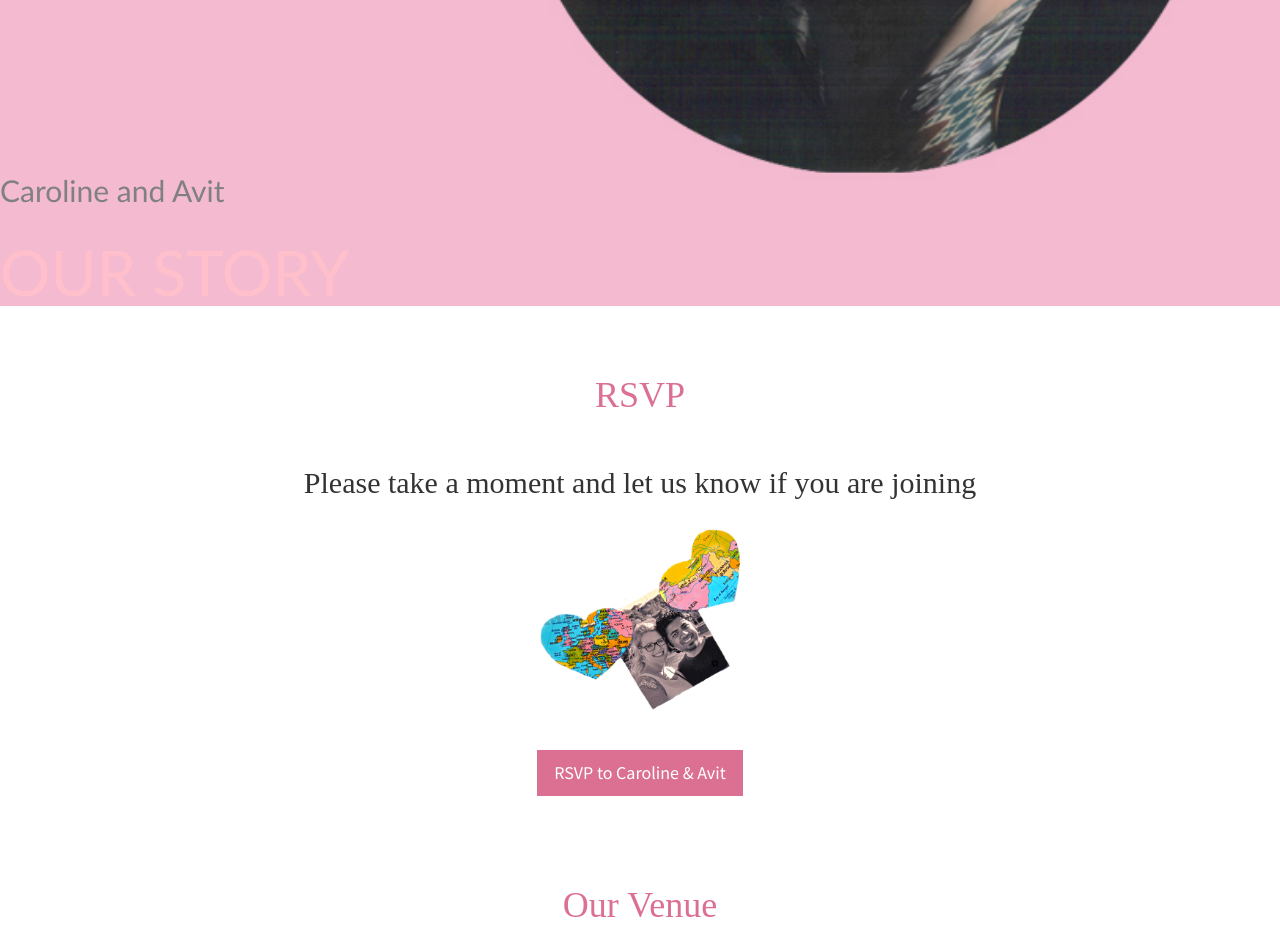
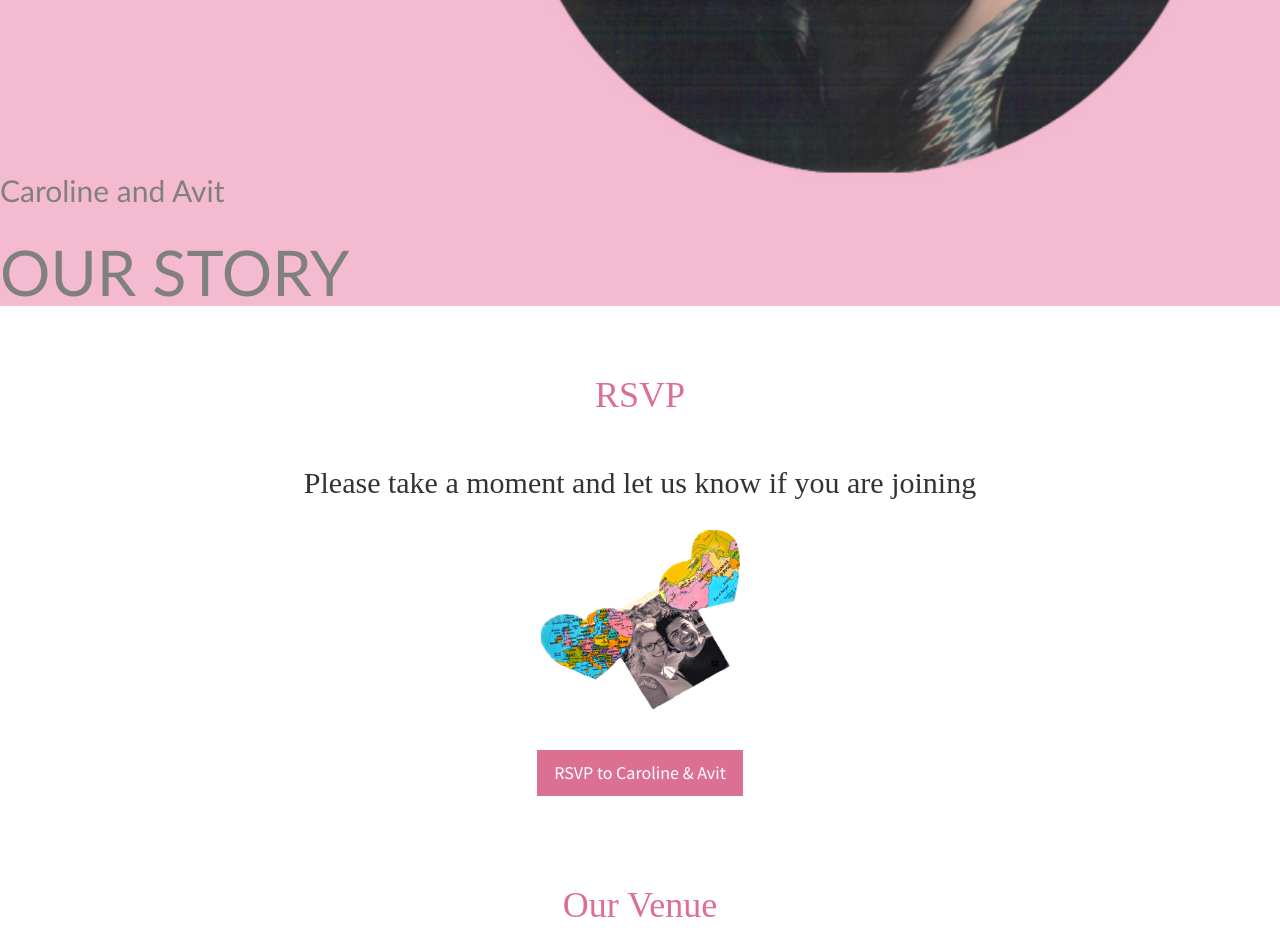
Before and after one commit to MonchiLin/carowedavit.github.io, a Jekyll site: the page built from index.html, in a window 1280 px wide. Shown: the part 594-1527 px from the top of the page. Built offline with Jekyll 4.4.1, drawn with Linux system fonts in a browser that asks for light colours; grey boxes are pictures that could not be loaded.

```diff
--- a/_includes/header.html
+++ b/_includes/header.html
@@ -1,6 +1,6 @@
 <header id="top" class="header">
   <div class="text-vertical-center">
-   <h2 style="margin-top: 0em; font-weight: 5; color: #808080">Caroline and Avit</h2>
+   <h2 style="margin-top: 0em; font-weight: 5;">Caroline and Avit</h2>
    <br>
    <h1 style="margin-top: 0em; font-weight: 5">OUR STORY</h1>
   </div>
--- a/css/stylish-portfolio.css
+++ b/css/stylish-portfolio.css
@@ -21,7 +21,7 @@
     display: table-cell;
     text-align: left;
     vertical-align: bottom;
-    color:  #FFC0CB;
+    color:  #808080;
     text-indent: 0em;
 }
 
```
